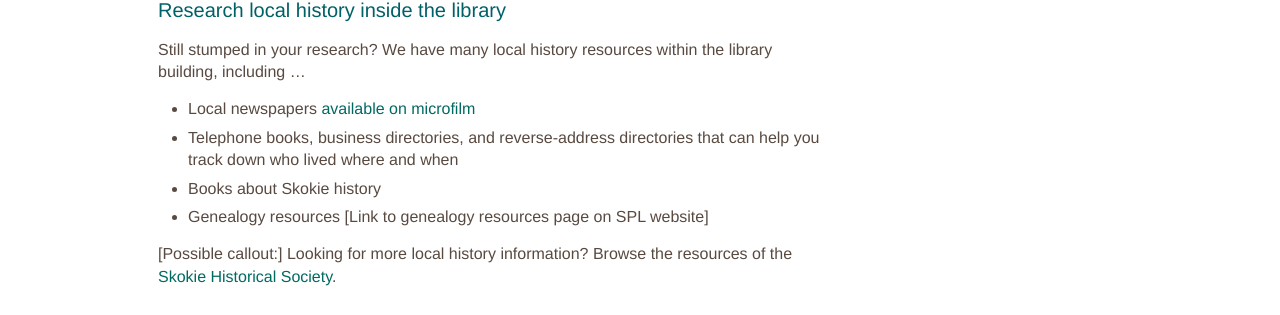
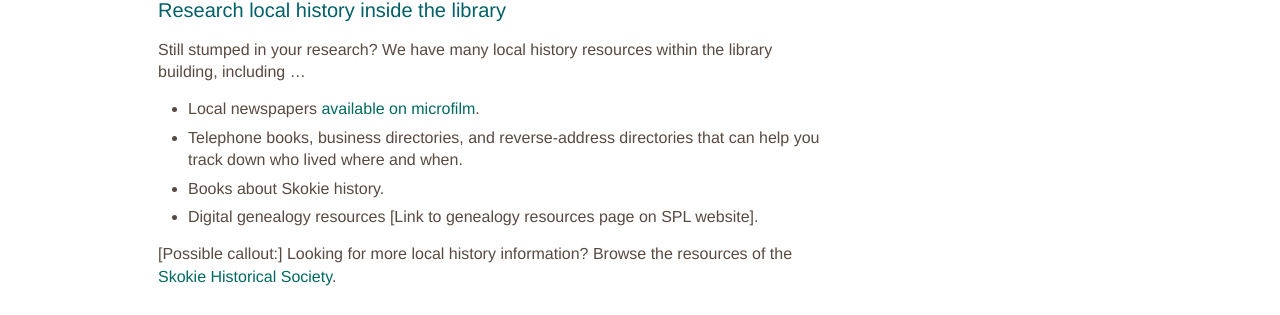
Before and after one commit to skokielibrary/spl-content, a Jekyll site: the page built from _content/jessica/resources--local-history.markdown, in a window 1280 px wide. Shown: the part 1377-1692 px from the top of the page. Built offline with Jekyll 4.4.1, drawn with Linux system fonts in a browser that asks for light colours.

Commit message:
Updated resources--local-history.markdown

```diff
--- a/_content/jessica/resources--local-history.markdown
+++ b/_content/jessica/resources--local-history.markdown
@@ -44,10 +44,10 @@ Research local events, people, and organizations in our [index](http://articles.
 
 ##Research local history inside the library
 Still stumped in your research? We have many local history resources within the library building, including ...
-- Local newspapers [available on microfilm](http://encore.skokielibrary.info/iii/encore/search/C__SSkokie)
-- Telephone books, business directories, and reverse-address directories that can help you track down who lived where and when
-- Books about Skokie history
-- Genealogy resources [Link to genealogy resources page on SPL website]
+- Local newspapers [available on microfilm](http://encore.skokielibrary.info/iii/encore/search/C__SSkokie).
+- Telephone books, business directories, and reverse-address directories that can help you track down who lived where and when.
+- Books about Skokie history.
+- Digital genealogy resources [Link to genealogy resources page on SPL website].
 
 [Possible callout:]
 Looking for more local history information? Browse the resources of the [Skokie Historical Society](http://www.skokiehistory.info).
```
